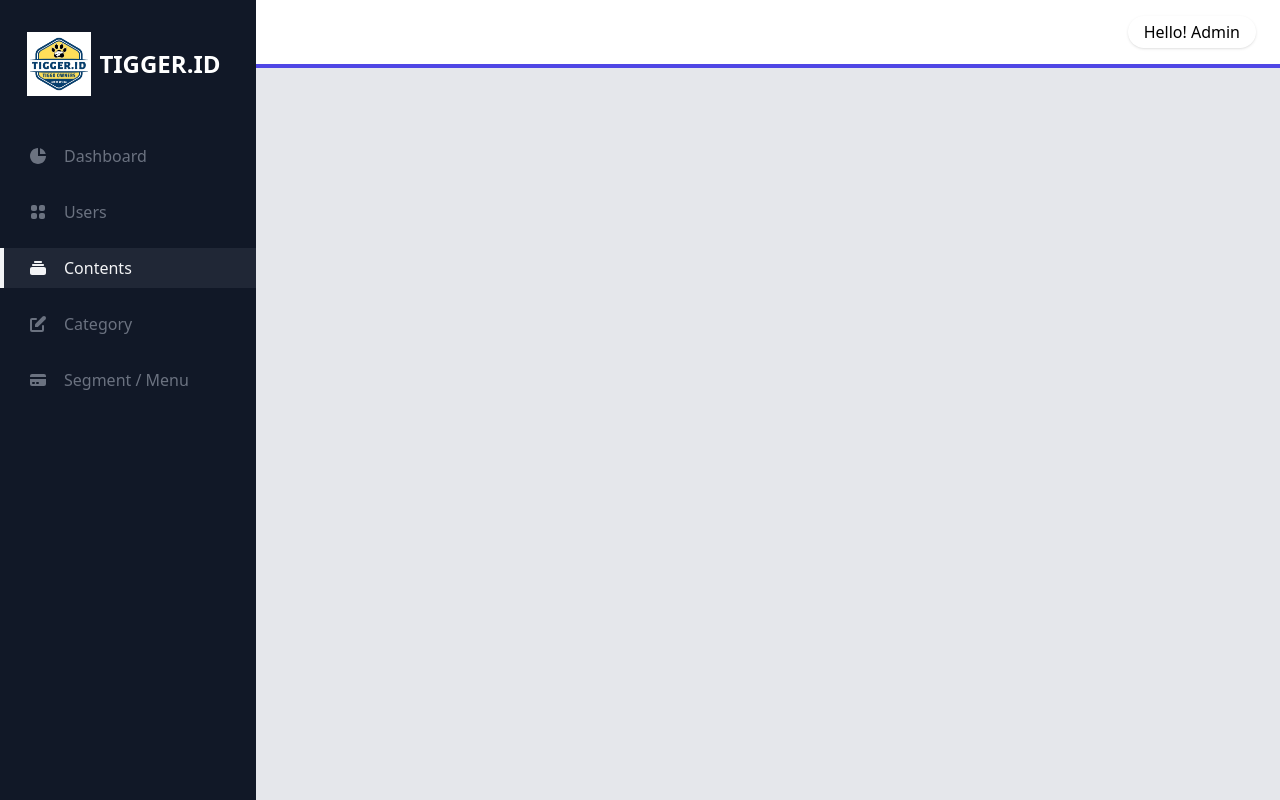
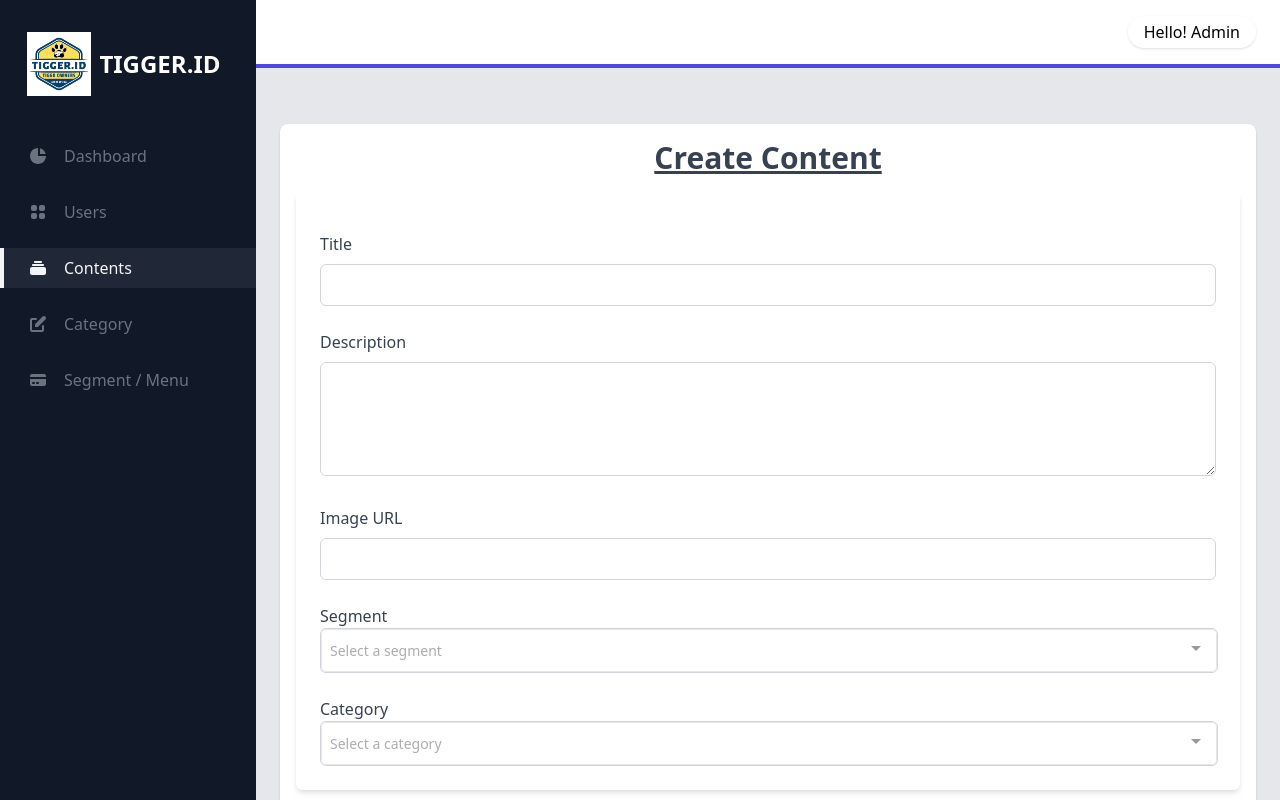
Before and after one commit to muhammad-hapidz/Tigger.id, a Vue app: page /cms/Contents/create in a window 1280 px wide. Built offline with nearby package versions, Linux system fonts and the light colour scheme.

Commit message:
Create Content
Update Create Content

```diff
--- a/src/router/index.js
+++ b/src/router/index.js
@@ -141,8 +141,8 @@ const router = createRouter({
       meta: { requiresAuth: true, showNavbar: false, showFooter: false, },
     },
     {
-      path: '/cms/Contents/Create',
-      name: 'Create',
+      path: '/cms/Contents/create',
+      name: 'contentCreate',
       component: () => import('../views/cms/Contents/create.vue'),
     },
     {
--- a/src/views/cms/Contents/create.vue
+++ b/src/views/cms/Contents/create.vue
@@ -1,131 +1,132 @@
 <script setup>
-import { ref, computed, onMounted } from 'vue'
-import Multiselect from 'vue-multiselect'
-import 'vue-multiselect/dist/vue-multiselect.min.css'
-import axios from 'axios'
-import vueFilePond from 'vue-filepond'
-import 'filepond/dist/filepond.min.css'
+import { ref, computed, onMounted } from 'vue';
+import { useRouter } from 'vue-router';
+import Multiselect from 'vue-multiselect';
+import 'vue-multiselect/dist/vue-multiselect.min.css';
+import axios from 'axios';
 
-// Import CSS
-import 'filepond/dist/filepond.min.css'
-import 'filepond-plugin-image-preview/dist/filepond-plugin-image-preview.min.css'
-
+// Router instance
+const router = useRouter();
 
 // State Data
-const segmentcategories = ref([])
 const content = ref({
   title: '',
-  segmentcategory: null,
-  category: null,
-  description: ''
-})
+  description: '',
+  image: '',
+  segment: null, // Segment yang dipilih
+  category: null, // Category yang dipilih
+});
 
-// Fetch API
-const fetchSegmentCategories = async () => {
-  const authToken = localStorage.getItem('authToken')
+// Data API
+const segments = ref([]);
+const categories = ref([]);
+
+// Filtered Segments and Categories
+const filteredSegments = computed(() =>
+  segments.value.map(segment => ({
+    id: segment.id,
+    name: segment.segmentName,
+  }))
+);
+
+const filteredCategories = computed(() =>
+  categories.value.map(category => ({
+    id: category.id,
+    name: category.categoryName,
+  }))
+);
+
+// Fetch Segments API
+const fetchSegments = async () => {
+  const authToken = localStorage.getItem('authToken');
   if (!authToken) {
-    console.error('Auth token tidak ditemukan. Harap login terlebih dahulu.')
-    return
+    console.error('Auth token tidak ditemukan. Harap login terlebih dahulu.');
+    return;
   }
   try {
-    const response = await axios.get(
-      'https://apitiggerid.tri3a.com/api/SegmentCategory/Getall/cms',
+    const response = await axios.get('https://apitiggerid.tri3a.com/api/Segments/Getall/cms', {
+      headers: {
+        Authorization: `Bearer ${authToken}`,
+      },
+    });
+    segments.value = response.data; // Simpan hasil API ke segments
+  } catch (error) {
+    console.error('Error fetching segments:', error);
+  }
+};
+
+// Fetch Categories API
+const fetchCategories = async () => {
+  const authToken = localStorage.getItem('authToken');
+  if (!authToken) {
+    console.error('Auth token tidak ditemukan. Harap login terlebih dahulu.');
+    return;
+  }
+  try {
+    const response = await axios.get('https://apitiggerid.tri3a.com/api/Category/Getall/cms', {
+      headers: {
+        Authorization: `Bearer ${authToken}`,
+      },
+    });
+    categories.value = response.data; // Simpan hasil API ke categories
+  } catch (error) {
+    console.error('Error fetching categories:', error);
+  }
+};
+
+// Submit Function
+const createContent = async () => {
+  const authToken = localStorage.getItem('authToken');
+  if (!authToken) {
+    console.error('Auth token tidak ditemukan. Harap login terlebih dahulu.');
+    return;
+  }
+
+  try {
+    const payload = {
+      title: content.value.title,
+      description: content.value.description,
+      image: content.value.image,
+      segmentId: content.value.segment?.id || null, // Ambil ID dari segment yang dipilih
+      categoryId: content.value.category?.id || null, // Ambil ID dari category yang dipilih
+    };
+
+    const response = await axios.post(
+      'https://apitiggerid.tri3a.com/api/Contents/POST/cms',
+      payload,
       {
         headers: {
           Authorization: `Bearer ${authToken}`,
+        },
       }
+    );
+
+    console.log('Content created successfully:', response.data);
+    alert('Content berhasil dibuat!');
+
+    // Redirect ke halaman sebelumnya atau halaman /cms/Contents
+    router.push('/cms/Contents');
+  } catch (error) {
+    console.error('Error creating content:', error);
+    alert('Gagal membuat content. Silakan coba lagi.');
   }
-    )
-    segmentcategories.value = response.data
-  } catch (error) {
-    console.error('Error fetching segmentcategories:', error)
-  }
-}
+};
 
-// Hapus duplikat berdasarkan segmentName
-const uniqueSegments = computed(() => {
-  const seen = new Set()
-  return segmentcategories.value.filter(item => {
-    const name = item.segment.segmentName
-    if (seen.has(name)) {
-      return false
-    }
-    seen.add(name)
-    return true
-  })
-})
-
-// Filter Categories
-const filteredCategories = computed(() =>
-  segmentcategories.value.filter(
-    item =>
-      item.segment.segmentId === content.value.segmentcategory?.segmentId
-  )
-)
-
-// Submit Function
-const create = () => {
-  console.log('Content Data:', content.value)
-  alert('Form submitted successfully!')
-}
-const FilePond = vueFilePond()
-const files = ref([])
-
-// On Mount
-onMounted(fetchSegmentCategories)
+// On Mounted
+onMounted(() => {
+  fetchSegments();
+  fetchCategories();
+});
 </script>
 
 <template>
-  <div>
-    <h3 class="text-3xl font-semibold text-gray-700">Create Content</h3>
-
-    <div class="mt-6">
-      <router-link to="/cms/Contents">
-        <button class="bg-red-500 hover:bg-red-700 text-white font-bold py-2 px-4 rounded-full flex items-center space-x-2">
-          <svg class="h-6 w-6 text-white" width="24" height="24" viewBox="0 0 24 24" stroke-width="2" stroke="currentColor" fill="none" stroke-linecap="round" stroke-linejoin="round">
-            <path stroke="none" d="M0 0h24v24H0z"/>
-            <path d="M9 11l-4 4l4 4m-4 -4h11a4 4 0 0 0 0 -8h-1" />
-          </svg>
-          <span>Back</span>
-        </button>
-      </router-link>
-    </div>
-
-
-    <div class="mt-8">
-      <h4 class="text-gray-600">Form Input</h4>
+  <div class="mt-6 p-4 bg-white shadow rounded-lg">
+    <h3 class="text-3xl font-semibold text-gray-700 text-center underline">Create Content</h3>
 
     <div class="mt-4">
       <div class="p-6 bg-white rounded-md shadow-md">
-          <h2 class="text-lg font-semibold text-gray-700 capitalize">
-            Content Settings
-          </h2>
-
-          <form @submit.prevent="create">
+        <form @submit.prevent="createContent">
           <div class="grid grid-cols-1 gap-6 mt-4 sm:grid-cols-2">
-              <!-- Select Segment -->
-              <div class="sm:col-span-2">
-                <label class="text-gray-700" for="segmentcategory">Segment</label>
-                <Multiselect class="border border-gray-300 rounded-md"
-                  v-model="content.segmentcategory"
-                  :options="uniqueSegments.map(item => item.segment) "
-                  label="segmentName"
-                  placeholder="Select or Search Segment"
-                />
-              </div>
-
-              <!-- Select Category -->
-              <div class="sm:col-span-2">
-                <label class="text-gray-700" for="category">Category</label>
-                <Multiselect class="border border-gray-300 rounded-md"
-                  v-model="content.category"
-                  :options="filteredCategories.map(item => item.category)"
-                  label="categoryName"
-                  placeholder="Select or Search Category"
-                  :disabled="!content.segmentcategory"
-                />
-              </div>
-
             <!-- Input Title -->
             <div class="sm:col-span-2">
               <label class="text-gray-700" for="title">Title</label>
@@ -134,6 +135,7 @@ onMounted(fetchSegmentCategories)
                 id="title"
                 class="p-2 w-full mt-2 border border-gray-300 rounded-md focus:outline-none focus:border-indigo-300 focus:ring focus:ring-opacity-40 focus:ring-indigo-500"
                 type="text"
+                required
               />
             </div>
 
@@ -143,36 +145,68 @@ onMounted(fetchSegmentCategories)
               <textarea
                 v-model="content.description"
                 id="description"
+                class="p-2 w-full mt-2 border border-gray-300 rounded-md focus:outline-none focus:border-indigo-300 focus:ring focus:ring-opacity-40 focus:ring-indigo-500"
                 rows="4"
-                  class="p-2 w-full mt-2 border border-gray-300 rounded-md focus:outline-none focus:border-indigo-300 focus:ring focus:ring-opacity-40 focus:ring-indigo-500"
+                required
               ></textarea>
             </div>
-            </div>
 
-            <!-- Upload Image -->
+            <!-- Input Image -->
             <div class="sm:col-span-2">
-            <FilePond
-              v-model="files"
-              name="files"
-              allow-multiple
-              accepted-file-types="image/*"
-              label-idle='Drag & Drop your files or <span class="filepond--label-action">Browse</span>'
-              allow-image-preview
-              image-preview-height="200"
+              <label class="text-gray-700" for="image">Image URL</label>
+              <input
+                v-model="content.image"
+                id="image"
+                class="p-2 w-full mt-2 border border-gray-300 rounded-md focus:outline-none focus:border-indigo-300 focus:ring focus:ring-opacity-40 focus:ring-indigo-500"
+                type="text"
               />
             </div>
 
-            <!-- Submit Button -->
-            <div class="sm:col-span-2 flex justify-end mt-8">
-              <button class="bg-blue-500 hover:bg-blue-700 text-white font-bold py-2 px-4 rounded-full flex items-center space-x-2"
-              type="submit">
-              <svg class="h-5 w-5 text-white-900"  viewBox="0 0 24 24"  fill="none"  stroke="currentColor"  stroke-width="2"  stroke-linecap="round"  stroke-linejoin="round">  <path d="M19 21H5a2 2 0 0 1-2-2V5a2 2 0 0 1 2-2h11l5 5v11a2 2 0 0 1-2 2z" />  <polyline points="17 21 17 13 7 13 7 21" />  <polyline points="7 3 7 8 15 8" /></svg>
-                <span>Save</span>
-              </button>
+            <!-- Select Segment -->
+            <div class="sm:col-span-2">
+              <label class="text-gray-700" for="segment">Segment</label>
+              <Multiselect
+                class="border border-gray-300 rounded-md"
+                v-model="content.segment"
+                :options="filteredSegments"
+                label="name"
+                track-by="id"
+                placeholder="Select a segment"
+                required
+              />
             </div>
 
+            <!-- Select Category -->
+            <div class="sm:col-span-2">
+              <label class="text-gray-700" for="category">Category</label>
+              <Multiselect
+                class="border border-gray-300 rounded-md"
+                v-model="content.category"
+                :options="filteredCategories"
+                label="name"
+                track-by="id"
+                placeholder="Select a category"
+                required
+              />
+            </div>
+          </div>
         </form>
       </div>
+
+      <!-- Submit Button -->
+      <div class="flex justify-end gap-2 mt-4">
+        <router-link
+          to="/cms/Contents"
+          class="bg-red-500 hover:bg-red-700 text-white font-bold py-2 px-4 rounded"
+        >
+          Back
+        </router-link>
+        <button
+          type="submit"
+          class="bg-blue-500 hover:bg-blue-700 text-white font-bold py-2 px-4 rounded"
+        >
+          Create Content
+        </button>
       </div>
     </div>
   </div>
--- /dev/null
+++ b/src/views/cms/Contents/create_.vue
@@ -0,0 +1,179 @@
+<script setup>
+import { ref, computed, onMounted } from 'vue'
+import Multiselect from 'vue-multiselect'
+import 'vue-multiselect/dist/vue-multiselect.min.css'
+import axios from 'axios'
+import vueFilePond from 'vue-filepond'
+import 'filepond/dist/filepond.min.css'
+
+// Import CSS
+import 'filepond/dist/filepond.min.css'
+import 'filepond-plugin-image-preview/dist/filepond-plugin-image-preview.min.css'
+
+
+// State Data
+const segmentcategories = ref([])
+const content = ref({
+  title: '',
+  segmentcategory: null,
+  category: null,
+  description: ''
+})
+
+// Fetch API
+const fetchSegmentCategories = async () => {
+  const authToken = localStorage.getItem('authToken')
+  if (!authToken) {
+    console.error('Auth token tidak ditemukan. Harap login terlebih dahulu.')
+    return
+  }
+  try {
+    const response = await axios.get(
+      'https://apitiggerid.tri3a.com/api/Category/Getall/cms',
+      {
+        headers: {
+          Authorization: `Bearer ${authToken}`,
+        }
+      }
+    )
+    segmentcategories.value = response.data
+  } catch (error) {
+    console.error('Error fetching segmentcategories:', error)
+  }
+}
+
+// Hapus duplikat berdasarkan segmentName
+const uniqueSegments = computed(() => {
+  const seen = new Set()
+  return segmentcategories.value.filter(item => {
+    const name = item.segment.segmentName
+    if (seen.has(name)) {
+      return false
+    }
+    seen.add(name)
+    return true
+  })
+})
+
+// Filter Categories
+const filteredCategories = computed(() =>
+  segmentcategories.value.filter(
+    item =>
+      item.segment.segmentId === content.value.segmentcategory?.segmentId
+  )
+)
+
+// Submit Function
+const create = () => {
+  console.log('Content Data:', content.value)
+  alert('Form submitted successfully!')
+}
+const FilePond = vueFilePond()
+const files = ref([])
+
+// On Mount
+onMounted(fetchSegmentCategories)
+</script>
+
+<template>
+  <div>
+    <h3 class="text-3xl font-semibold text-gray-700">Create Content</h3>
+
+    <div class="mt-6">
+      <router-link to="/cms/Contents">
+        <button class="bg-red-500 hover:bg-red-700 text-white font-bold py-2 px-4 rounded-full flex items-center space-x-2">
+          <svg class="h-6 w-6 text-white" width="24" height="24" viewBox="0 0 24 24" stroke-width="2" stroke="currentColor" fill="none" stroke-linecap="round" stroke-linejoin="round">
+            <path stroke="none" d="M0 0h24v24H0z"/>
+            <path d="M9 11l-4 4l4 4m-4 -4h11a4 4 0 0 0 0 -8h-1" />
+          </svg>
+          <span>Back</span>
+        </button>
+      </router-link>
+    </div>
+
+
+    <div class="mt-8">
+      <h4 class="text-gray-600">Form Input</h4>
+
+      <div class="mt-4">
+        <div class="p-6 bg-white rounded-md shadow-md">
+          <h2 class="text-lg font-semibold text-gray-700 capitalize">
+            Content Settings
+          </h2>
+
+          <form @submit.prevent="create">
+            <div class="grid grid-cols-1 gap-6 mt-4 sm:grid-cols-2">
+              <!-- Select Segment -->
+              <div class="sm:col-span-2">
+                <label class="text-gray-700" for="segmentcategory">Segment</label>
+                <Multiselect class="border border-gray-300 rounded-md"
+                  v-model="content.segmentcategory"
+                  :options="uniqueSegments.map(item => item.segment) "
+                  label="segmentName"
+                  placeholder="Select or Search Segment"
+                />
+              </div>
+
+              <!-- Select Category -->
+              <div class="sm:col-span-2">
+                <label class="text-gray-700" for="category">Category</label>
+                <Multiselect class="border border-gray-300 rounded-md"
+                  v-model="content.category"
+                  :options="filteredCategories.map(item => item.category)"
+                  label="categoryName"
+                  placeholder="Select or Search Category"
+                  :disabled="!content.segmentcategory"
+                />
+              </div>
+
+              <!-- Input Title -->
+              <div class="sm:col-span-2">
+                <label class="text-gray-700" for="title">Title</label>
+                <input
+                  v-model="content.title"
+                  id="title"
+                  class="p-2 w-full mt-2 border border-gray-300 rounded-md focus:outline-none focus:border-indigo-300 focus:ring focus:ring-opacity-40 focus:ring-indigo-500"
+                  type="text"
+                />
+              </div>
+
+              <!-- Input Description -->
+              <div class="sm:col-span-2">
+                <label class="text-gray-700" for="description">Description</label>
+                <textarea
+                  v-model="content.description"
+                  id="description"
+                  rows="4"
+                  class="p-2 w-full mt-2 border border-gray-300 rounded-md focus:outline-none focus:border-indigo-300 focus:ring focus:ring-opacity-40 focus:ring-indigo-500"
+                ></textarea>
+              </div>
+            </div>
+
+            <!-- Upload Image -->
+            <div class="sm:col-span-2">
+            <FilePond
+              v-model="files"
+              name="files"
+              allow-multiple
+              accepted-file-types="image/*"
+              label-idle='Drag & Drop your files or <span class="filepond--label-action">Browse</span>'
+              allow-image-preview
+              image-preview-height="200"
+            />
+            </div>
+
+            <!-- Submit Button -->
+            <div class="sm:col-span-2 flex justify-end mt-8">
+              <button class="bg-blue-500 hover:bg-blue-700 text-white font-bold py-2 px-4 rounded-full flex items-center space-x-2"
+              type="submit">
+              <svg class="h-5 w-5 text-white-900"  viewBox="0 0 24 24"  fill="none"  stroke="currentColor"  stroke-width="2"  stroke-linecap="round"  stroke-linejoin="round">  <path d="M19 21H5a2 2 0 0 1-2-2V5a2 2 0 0 1 2-2h11l5 5v11a2 2 0 0 1-2 2z" />  <polyline points="17 21 17 13 7 13 7 21" />  <polyline points="7 3 7 8 15 8" /></svg>
+                <span>Save</span>
+              </button>
+            </div>
+
+          </form>
+        </div>
+      </div>
+    </div>
+  </div>
+</template>
```
Also changed, not shown: src/views/cms/Contents/index.vue (+7 -2 lines), src/views/cms/Users/create.vue (+15 -33 lines), src/views/cms/Users/index.vue (+4 -3 lines). Lines whose indentation alone changed are shown as unchanged.
